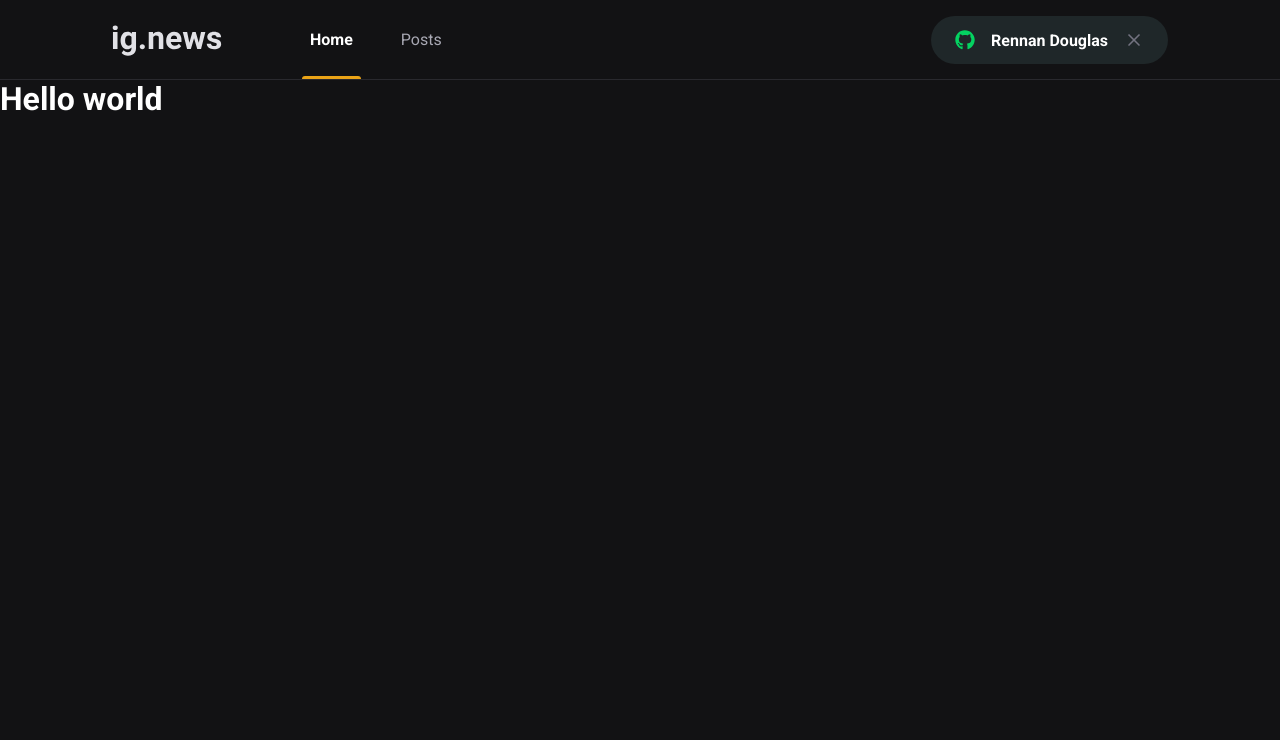
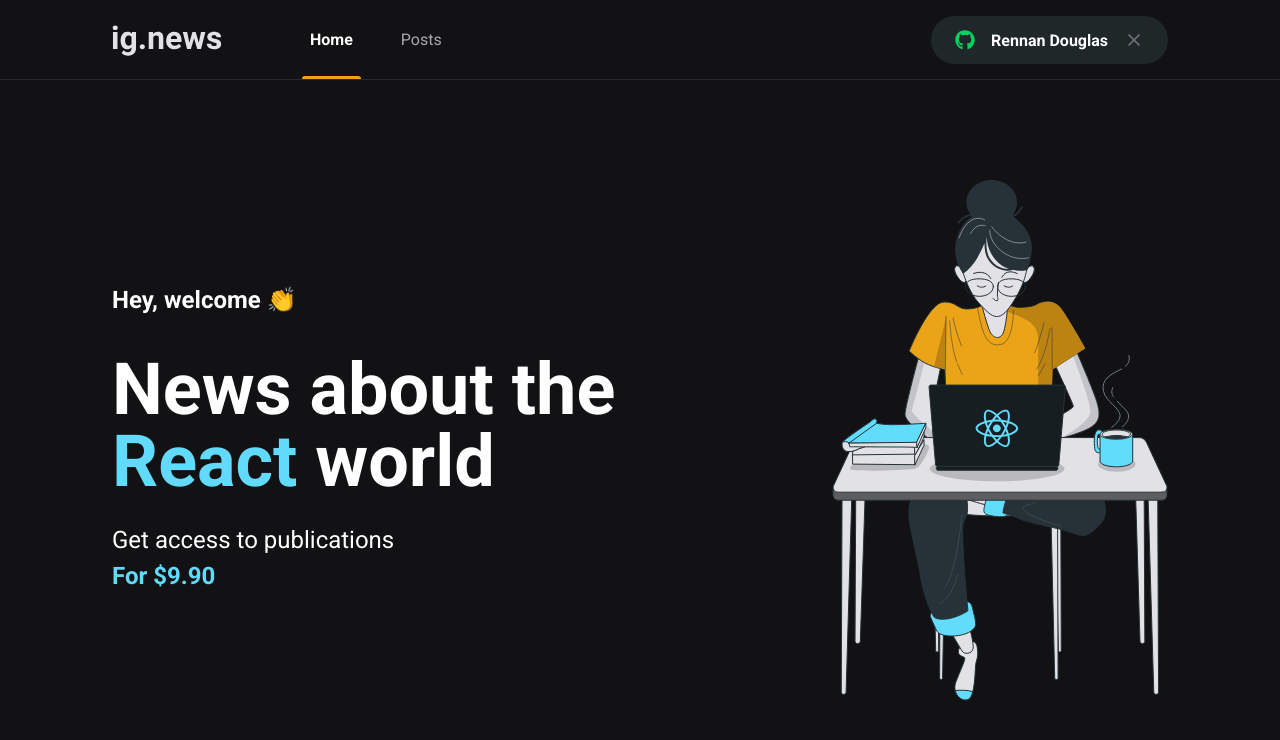
Before and after one commit to RennanD/ignews, a Next.js app: page / in a window 1280 px wide. Shown: the top 740 px of the page. Built offline with nearby package versions, Linux system fonts and the light colour scheme.

Commit message:
feat: create home page

```diff
--- a/src/pages/index.tsx
+++ b/src/pages/index.tsx
@@ -4,12 +4,21 @@
 export default function Home() {
   return (
     <>
-    <Head>
-      <title>Início | Ig.News</title>
-    </Head>
-    <h1>
-      Hello world
-    </h1>
+      <Head>
+        <title>Home | Ig.News</title>
+      </Head>
+      <main className={styles.contentContainer}>
+        <section className={styles.hero}>
+          <span>Hey, welcome 👏</span>
+          <h1>News about the <span>React</span> world</h1>
+          <p>
+            Get access to publications <br />
+            <span>For $9.90</span>
+          </p>
+
+        </section>
+        <img src="/images/avatar.svg" alt="Girl code"/>
+      </main>
     </>
   )
 }
--- /dev/null
+++ b/src/styles/home.module.scss
@@ -0,0 +1,41 @@
+.contentContainer {
+  max-width: 1120px;
+  margin: 0 auto;
+  padding: 0 2rem;
+  height: calc(100vh - 5rem);
+
+  display: flex;
+  align-items: center;
+  justify-content: space-between;
+}
+
+.hero {
+  max-width: 600px;
+
+  > span {
+    font-size: 1.5rem;
+    font-weight: bold;
+  }
+
+  h1 {
+    font-size: 4.5rem;
+    line-height: 4.5rem;
+    font-weight: 900;
+    margin-top: 2.5rem;
+
+    span {
+      color: var(--cyan-500);
+    }
+  }
+
+  p {
+    font-size: 1.5rem;
+    line-height: 2.25rem;
+    margin-top: 1.5rem;
+
+    span {
+      color: var(--cyan-500);
+      font-weight: bold;
+    }
+  }
+}
```
